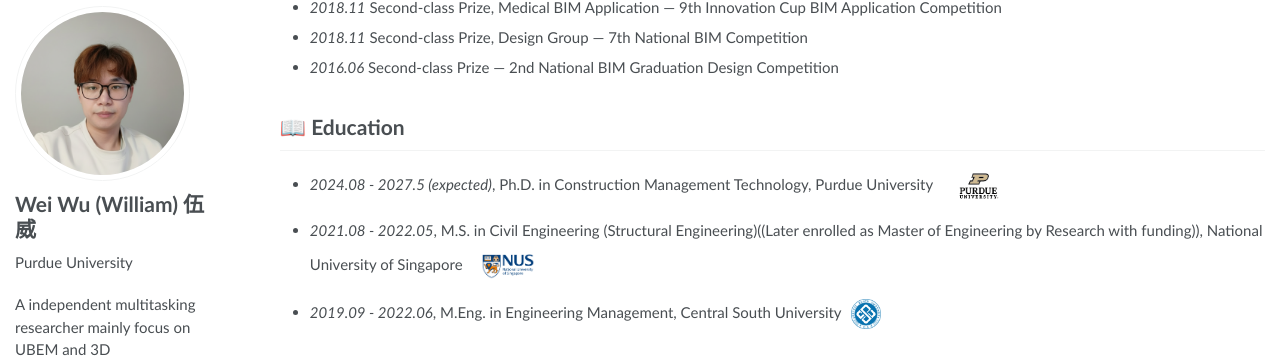
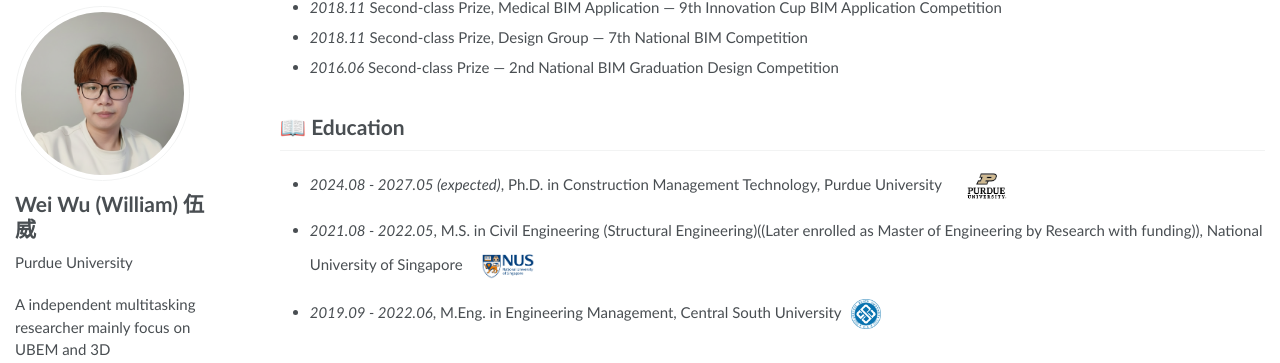
Before and after one commit to wuwei5v/weiwu.github.io, a Jekyll site: the page built from _pages/about.md, in a window 1280 px wide and 900 px high, scrolled down 1567 px. Shown: the part 85-448 px from the top of the window. Built offline with Jekyll 4.4.1, drawn with Linux system fonts in a browser that asks for light colours.

Commit message:
update about.md

```diff
--- a/_pages/about.md
+++ b/_pages/about.md
@@ -82,7 +82,7 @@ I am a Ph.D. Student in Construction Management Technology at [Purdue University
 <span class='anchor' id='education'></span>
 
 # 📖 Education
-- *2024.08 - 2027.5 (expected)*, Ph.D. in Construction Management Technology, Purdue University <img src="/images/schools/PU-V-logo.jpg" alt="Purdue logo" style="height:50px; width:auto; max-width:72px; object-fit:contain; vertical-align:middle; margin-left:6px;">
+- *2024.08 - 2027.05 (expected)*, Ph.D. in Construction Management Technology, Purdue University <img src="/images/schools/PU-V-logo.jpg" alt="Purdue logo" style="height:50px; width:auto; max-width:72px; object-fit:contain; vertical-align:middle; margin-left:6px;">
 - *2021.08 - 2022.05*, M.S. in Civil Engineering (Structural Engineering)((Later enrolled as Master of Engineering by Research with funding)), National University of Singapore <img src="/images/schools/NUS_logo_full-horizontal.jpg" alt="NUS logo" style="height:50px; width:auto; max-width:72px; object-fit:contain; vertical-align:middle; margin-left:6px;">
 - *2019.09 - 2022.06*, M.Eng. in Engineering Management, Central South University <img src="/images/schools/CSUfavicon.png" alt="CSU logo" style="height:30px; width:auto; max-width:72px; object-fit:contain; vertical-align:middle; margin-left:6px;">
 
```
